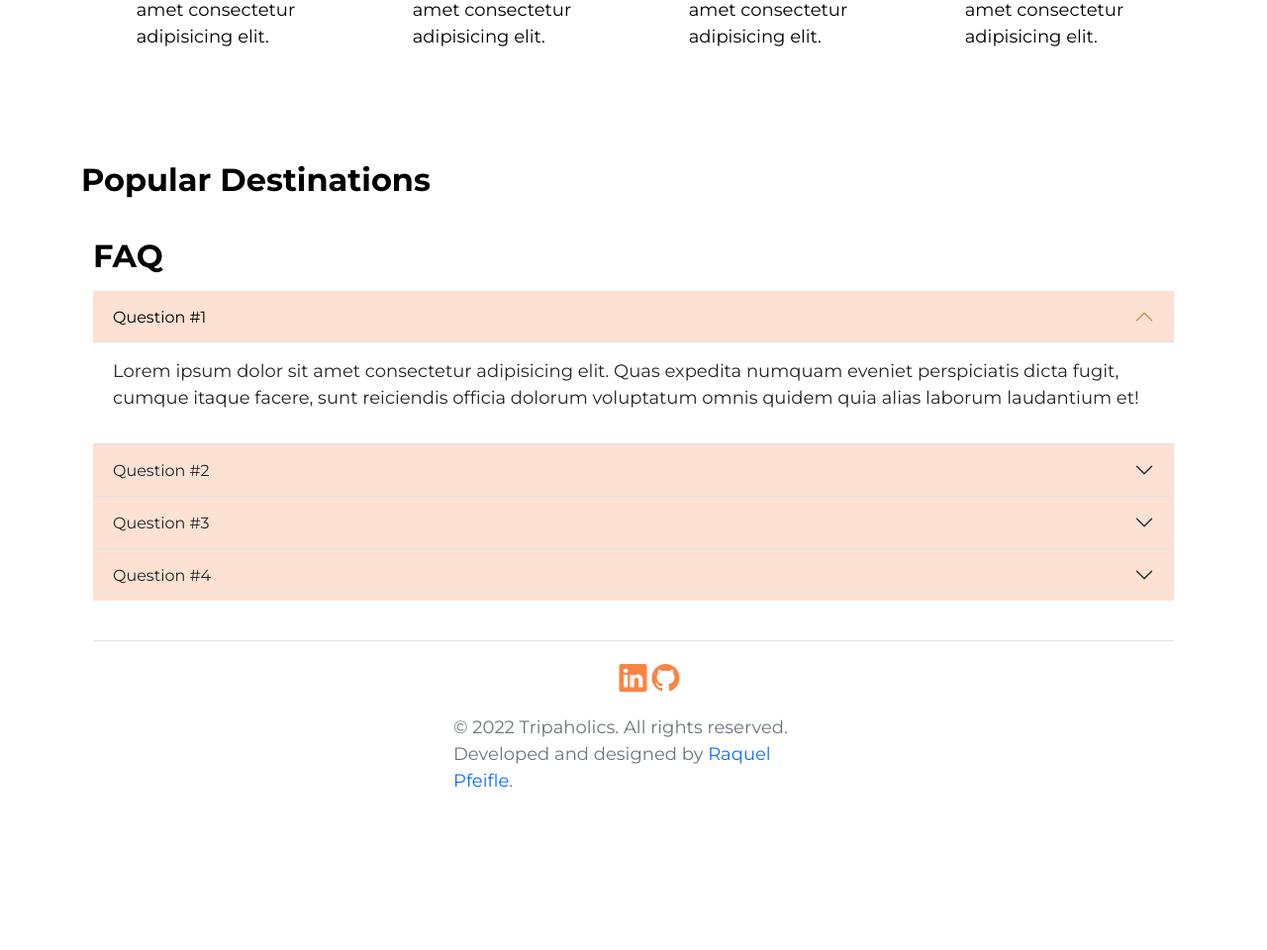
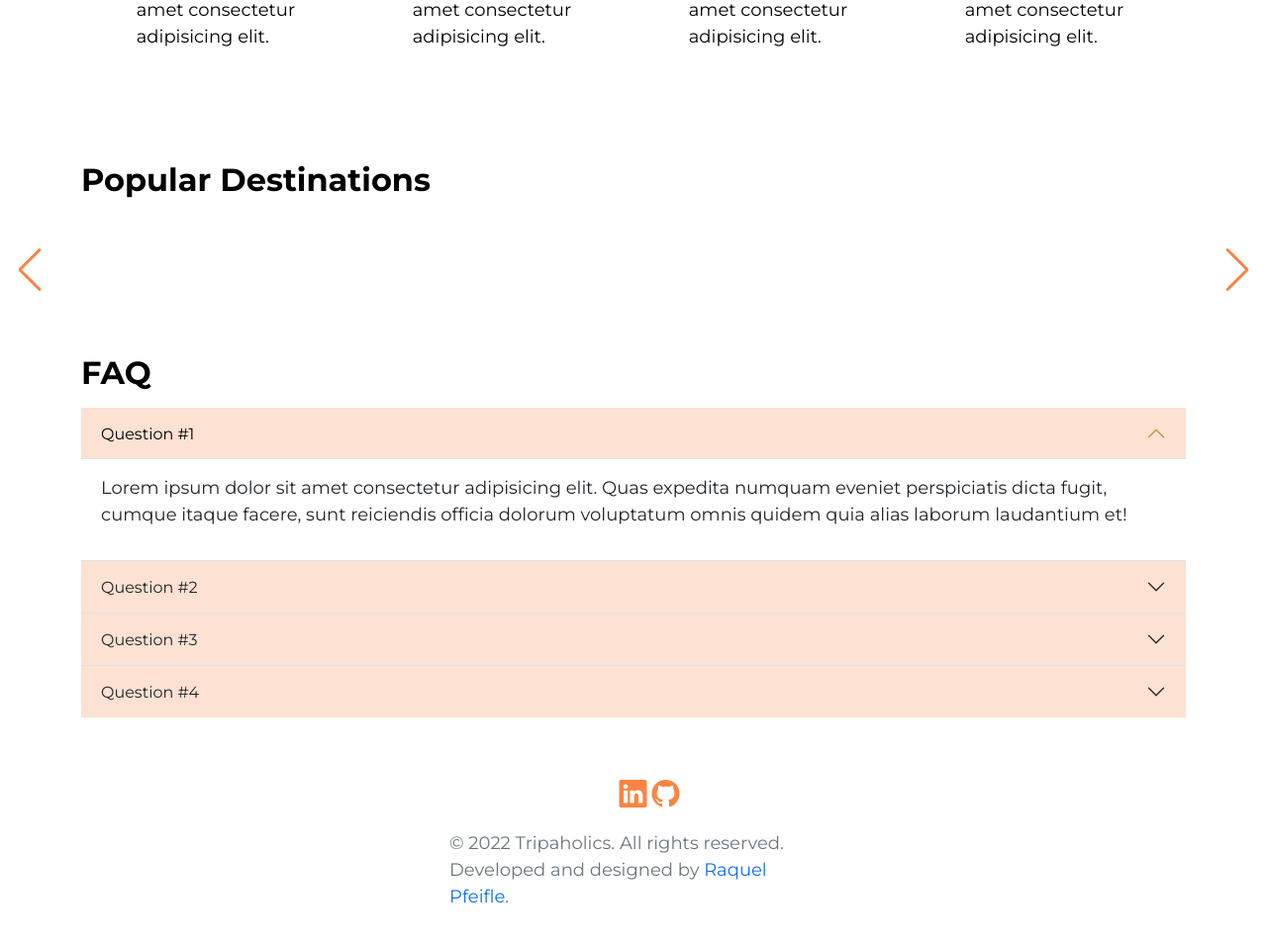
Before and after one commit to rdpfeifle/Travel-web-app, a Flask app: page / in a window 1280 px wide. Shown: the part 1100-2060 px from the top of the page at 99% size. Before the commit the page ends 1896 px from the top, so only its background shows below. Run offline with Flask 3, Linux system fonts and the light colour scheme; data that the repository does not hold is empty; some libraries are stand-ins or nearby versions.

Commit message:
added popular destinations imgs on carousel and styled

```diff
--- a/crud.py
+++ b/crud.py
@@ -87,14 +87,6 @@ def update_trip(trip_id, new_destination, new_start_date, new_end_date):
     trip.start_date = new_start_date
     trip.end_date = new_end_date
 
-########### Activity Functions ###########
-
-def create_new_activity():
-    """Create a new activity."""
-
-    pass
-
-
 ########### Reservation Functions ###########
 def create_reservation(trip_id, reservation_type, confirmation_info, destination, start_date, end_date, notes):
     """Create and return new reservation."""
@@ -144,6 +136,7 @@ def create_task(trip_id, task_title, completed):
     return task
 
 ########### Activities Functions ###########
+
 def create_activity(trip_id, activity_type, place_name, datetime, address, phone_number, comments, place_img):
     """Create and return an activity."""
 
@@ -163,6 +156,7 @@ def get_activity_by_id(activity_id):
     """Return activity information by getting the activity id."""
 
     return Activity.query.get(activity_id)
+
 
 ########### Image Functions ###########
 
--- a/static/css/styles.css
+++ b/static/css/styles.css
@@ -263,19 +263,39 @@ nav,
   background-color: var(--light-orange);
 }
 
-/* SWIPER ON HOMEPAGE */
-
-.container-swiper {
+.swiper-container {
   width: 100%;
-  height: 100%;
-  align-items: center;
+  padding-bottom: 30px;
 }
 
-.swiper {
+.suggestion-card {
   position: relative;
+  max-width: 800px;
+}
+
+.suggestion-card img {
   width: 100%;
-  height: 100%;
 }
+
+.suggestion-card figcaption {
+  box-sizing: border-box;
+  width: 100%;
+  padding: 10px;
+  position: absolute;
+  text-align: center;
+  font-size: 18px;
+  color: white;
+  bottom: 0;
+  left: 0;
+  background: rgba(0, 0, 0, 0.5);
+}
+
+#swiper-button {
+  color: var(--orange);
+  padding: 0 20px 0 20px;
+}
+
+/* HOMEPAGE FOOTER  */
 
 #footer {
   display: flex;
--- a/static/js/homeSwiper.js
+++ b/static/js/homeSwiper.js
@@ -1,26 +1,78 @@
+// document.addEventListener("DOMContentLoaded", () => {
+//   const mySwiper = new Swiper(".swiper", {
+//     spaceBetween: 5,
+//     // freeMode: true,
+//     grabCursor: true,
+//     // direction: "horizontal",
+//     loop: true,
+//     centeredSlides: true,
+//     slidesPerView: 1.5,
+
+//     // pagination
+//     pagination: {
+//       el: ".swiper-pagination",
+//       clickable: true,
+//     },
+
+//     // autoplay
+//     autoplay: {
+//       delay: 3000,
+//     },
+
+//     centeredSlides: true,
+//     // right and left arrows
+//     navigation: {
+//       nextEl: ".swiper-button-next",
+//       prevEl: ".swiper-button-prev",
+//     },
+//   });
+// });
+// document.addEventListener("DOMContentLoaded", () => {
+//   let swiper = new Swiper(".swiper-container", {
+//     slidesPerView: "auto",
+//     loop: true,
+//     centeredSlides: true,
+//     grabCursor: true,
+//   });
+// });
+
 document.addEventListener("DOMContentLoaded", () => {
-  const mySwiper = new Swiper(".swiper", {
-    spaceBetween: 5,
-    // freeMode: true,
-    grabCursor: true,
-    // direction: "horizontal",
+  const swiper = new Swiper(".swiper-container", {
+    centeredSlides: true,
+    slidesPerView: 1,
     loop: true,
-    centeredSlides: true,
-    slidesPerView: 1.5,
+    speed: 600,
+    effect: "coverflow",
 
-    // pagination
+    coverflowEffect: {
+      stretch: 0,
+      depth: 80,
+      rotate: 50,
+      modifier: 1,
+      slideShadows: true,
+    },
+
+    autoplay: {
+      delay: 2500,
+    },
+
+    breakpoints: {
+      320: {
+        slidesPerView: "auto",
+      },
+      560: {
+        slidesPerView: 2,
+      },
+      990: {
+        slidesPerView: 3,
+      },
+    },
+
     pagination: {
       el: ".swiper-pagination",
       clickable: true,
     },
 
-    // autoplay
-    autoplay: {
-      delay: 3000,
-    },
-
-    centeredSlides: true,
-    // right and left arrows
     navigation: {
       nextEl: ".swiper-button-next",
       prevEl: ".swiper-button-prev",
--- a/templates/homepage.html
+++ b/templates/homepage.html
@@ -23,7 +23,7 @@
           <p>Lorem ipsum dolor sit amet consectetur adipisicing elit. Adipisci ipsa ipsum voluptatum maiores.</p>
           <div class="d-grid gap-2 d-md-flex justify-content-md-start">
               <button class="btn btn-primary me-md-2" onclick="location.href='/plan-trip'" type="button" id="plan-trip-btn">Plan a trip</button>
-              <button class="btn btn-outline-primary" id="btn-watch-demo" type="button">Watch Demo</button>
+              <button class="btn btn-outline-primary" onclick="location.href='https://youtu.be/c5srainYwKA'" id="btn-watch-demo" type="button">Watch Demo</button>
           </div>
         </div>
 
@@ -88,42 +88,32 @@
     </div>
   </div>
 
+  <!-- Swiper starts here -->
+  <div class="container">
+    <h2 id="explore" class="pb-5 fw-bold">Popular Destinations</h2>
+  </div>
+<div class="swiper-container">
+  <div class="swiper-wrapper">
+    {% for image in images %}
+    <div class="swiper-slide">
+      <figure class="suggestion-card">
+        <img src="{{ image.url }}" class="img-fluid" id="swiper-img" alt="{{image.description}}">
+        <figcaption>{{ image.place_name}} in {{ image.city_name }}</figcaption>
+      </figure>
 
-<!-- Swiper starts here -->
-<div class="container-swiper container">
-  <h2 class="pb-2 fw-bold">Popular Destinations</h2>
-    <!-- Slider main container -->
-  <div class="swiper">
-    <!-- Additional required wrapper -->
-    <div class="swiper-wrapper">
-      <!-- Slides -->
+    </div>
+    {% endfor %}
+  </div>
 
-      {% for image in images %}
-      <div class="swiper-slide">
-        {{ image.place_name }}
-        <img id="swiper-img" class="img-fluid rounded mx-auto d-block" src="{{ image.url }}">
-        <!-- I should probably add the location -->
-    </div>
-
-    {% endfor %}
-
-    <!-- If we need pagination -->
-    <div class="swiper-pagination"></div>
-
-    <!-- If we need navigation buttons -->
-    <div class="swiper-button-prev"></div>
-    <div class="swiper-button-next"></div>
-
-    <!-- If we need scrollbar -->
-    <div class="swiper-scrollbar"></div>
-  </div>
+  <div class="swiper-pagination"></div>
+	<div class="swiper-button-prev" id="swiper-button"></div>
+	<div class="swiper-button-next" id="swiper-button"></div>
 </div>
-<!-- Swiper ends here -->
 
 <br>
 
 <!-- FAQ -->
-<div class="container">
+<div class="container mt-5">
     <h2 id="faq" class="pb-2 fw-bold">FAQ</h2>
     <div class="accordion accordion-flush" id="FAQ-accordion">
 
@@ -176,7 +166,7 @@
 
 {% block footer %}
 <div class="container pt-3">
-    <footer class="py-3 my-4 border-top" id="footer">
+    <footer class="py-3 my-4" id="footer">
 
         <div class="col-md-4">
 
@@ -192,7 +182,7 @@
 
           </ul>
 
-            <p class="mb-3 mb-md-0 text-muted">&copy; 2022 Tripaholics. All rights reserved. Developed and designed by <a href="#">Raquel Pfeifle</a>.</p>
+            <p class="mb-3 mb-md-0 text-muted">&copy; 2022 Tripaholics. All rights reserved. Developed and designed by <span><a href="https://www.linkedin.com/in/raqueldpfeifle/">Raquel Pfeifle</a>.</span></p>
 
         </div>
     </footer>
```
Also changed, not shown: data/destinations_imgs.json (+16 -10 lines), static/css/plan-trip.css (+12 -0 lines), static/img/colosseum-rome.jpg (added), static/img/eiffel-tower-paris.jpg (added), static/img/pyramid-of-giza.jpg (added), static/img/santorini-greece.jpg (added), static/img/times-square.jpg (added).
